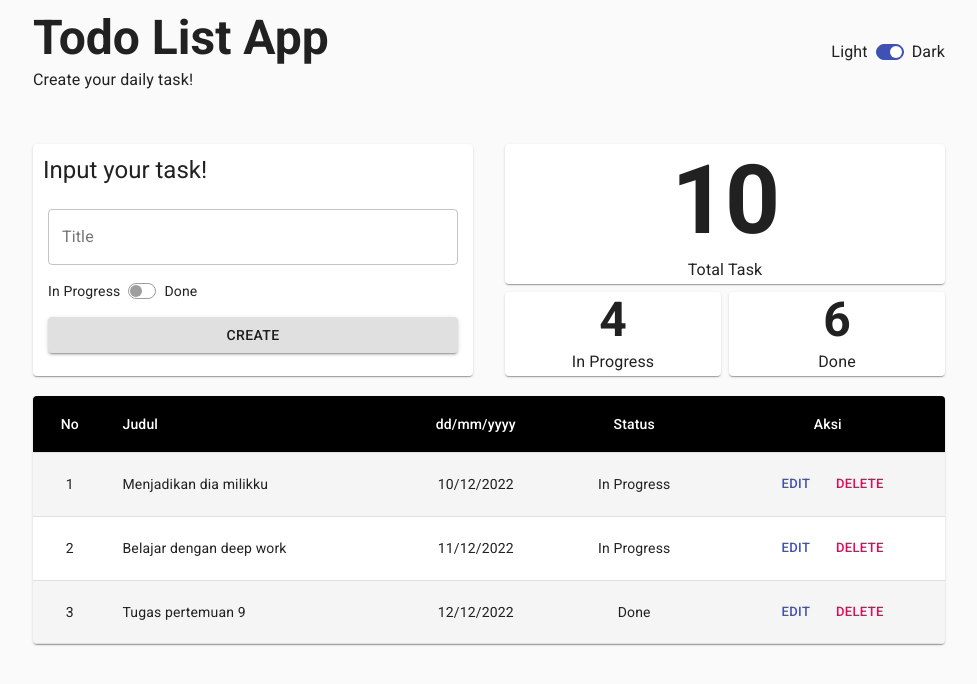
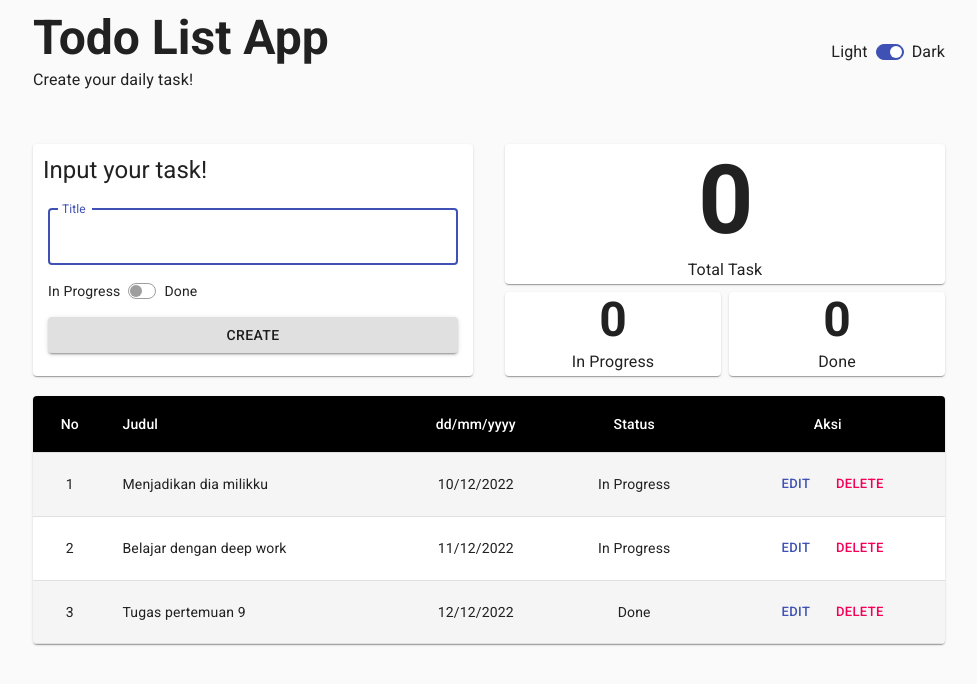
Before and after one commit to ahmadnzr/ReactJs-AhmadNizar-DreamAcademy, a React (Create React App) app in the folder 08-reactjs-basic/: page / in a window 1280 px wide. Shown: the top 684 px of the page, without its empty margins (151-1128 px from the left). Built offline with nearby package versions, Linux system fonts and the light colour scheme.

Commit message:
sumamry and fix input

```diff
--- a/08-reactjs-basic/src/App.jsx
+++ b/08-reactjs-basic/src/App.jsx
@@ -1,4 +1,4 @@
-import React, { useState } from "react";
+import React, { useEffect, useState } from "react";
 import { Container, Grid } from "@material-ui/core";
 
 import Header from "./components/Header";
@@ -13,6 +13,10 @@ const App = () => {
     setTodos((todo) => [...todo, newTodo]);
   };
 
+  useEffect(() => {
+    console.log(todos);
+  }, [todos]);
+
   return (
     <Container maxWidth="md">
       <Header />
@@ -26,10 +30,10 @@ const App = () => {
           <FormInput todos={todos} addTodo={addTodo} />
         </Grid>
         <Grid item xs={12} sm={6}>
-          <Summary />
+          <Summary todos={todos} />
         </Grid>
       </Grid>
-      <TodoList />
+      <TodoList todos={todos} />
     </Container>
   );
 };
--- a/08-reactjs-basic/src/components/FormInput.jsx
+++ b/08-reactjs-basic/src/components/FormInput.jsx
@@ -1,4 +1,4 @@
-import React, { useEffect, useState } from "react";
+import React, { useEffect, useRef, useState } from "react";
 import { makeStyles } from "@material-ui/core/styles";
 import { TextField, Typography, Button, Grid, Paper } from "@material-ui/core";
 
@@ -19,23 +19,21 @@ const useStyles = makeStyles((theme) => ({
 const FormInput = ({ todos, addTodo }) => {
   const [todo, setTodo] = useState({});
   const [error, setError] = useState(false);
+
   const classes = useStyles();
 
   const handleChange = (e) => {
     const id = todos[todos.length - 1]?.id + 1 || 1;
-    const title = e.target.name === "title" ? e.target.value : todo.title || "";
-    const status =
-      e.target.name === "status" ? e.target.checked : todo.status || false;
+    const title = e.target.name === "title" ? e.target.value : todo.title;
+    const isDone =
+      e.target.name === "status" ? e.target.checked : todo.isDone || false;
 
     const newTodo = {
       id,
       title,
-      status,
+      isDone,
       createdAt: new Date().getTime(),
     };
-
-    let copys = { ...todo };
-    delete copys[e.target.id];
 
     setTodo((prev) => {
       return { ...prev, ...newTodo };
@@ -44,17 +42,13 @@ const FormInput = ({ todos, addTodo }) => {
 
   const handleSubmit = (e) => {
     e.preventDefault();
-    if (typeof todo.title === "undefined") {
+    if (todo.title === "" || typeof todo.title === "undefined") {
       setError(true);
       return;
     }
     addTodo(todo);
-    setTodo({ title: "", status: false });
+    setTodo({ title: "", isDone: false });
   };
-
-  useEffect(() => {
-    console.log(todos);
-  }, [todos]);
 
   return (
     <Grid container component={Paper} style={{ height: "100%", padding: 10 }}>
@@ -79,9 +73,10 @@ const FormInput = ({ todos, addTodo }) => {
             name="title"
             value={todo?.title || ""}
             onChange={handleChange}
+            autoFocus
           />
           <AntSwitch
-            selected={todo?.status}
+            selected={todo?.isDone}
             handleChange={handleChange}
             leftLabel="In Progress"
             rightLabel="Done"
--- a/08-reactjs-basic/src/components/Summary.jsx
+++ b/08-reactjs-basic/src/components/Summary.jsx
@@ -1,15 +1,13 @@
 import React from "react";
 import { Grid, Paper, Typography } from "@material-ui/core";
 
-const Summary = () => {
+const Summary = ({ todos }) => {
+  const sum = todos.length;
+  const onProgress = todos.filter((todo) => todo.isDone === false).length;
+  const done = todos.filter((todo) => todo.isDone === true).length;
+
   return (
-    <Grid
-      container
-      //   style={{ height: "100%", backgroundColor: "red" }}
-      spacing={1}
-      alignContent="center"
-      //   wrap="wrap"
-    >
+    <Grid container spacing={1} alignContent="center" wrap="wrap">
       <Grid item xs={12}>
         <Grid
           component={Paper}
@@ -23,7 +21,7 @@ const Summary = () => {
             component="h1"
             style={{ fontWeight: "bold" }}
           >
-            10
+            {sum}
           </Typography>
           <Typography variant="subtitle1" component="span">
             Total Task
@@ -43,7 +41,7 @@ const Summary = () => {
             component="h3"
             style={{ fontWeight: "bold" }}
           >
-            4
+            {onProgress}
           </Typography>
           <Typography variant="subtitle1" component="span">
             In Progress
@@ -63,7 +61,7 @@ const Summary = () => {
             component="h3"
             style={{ fontWeight: "bold" }}
           >
-            6
+            {done}
           </Typography>
           <Typography variant="subtitle1" component="span">
             Done
```
